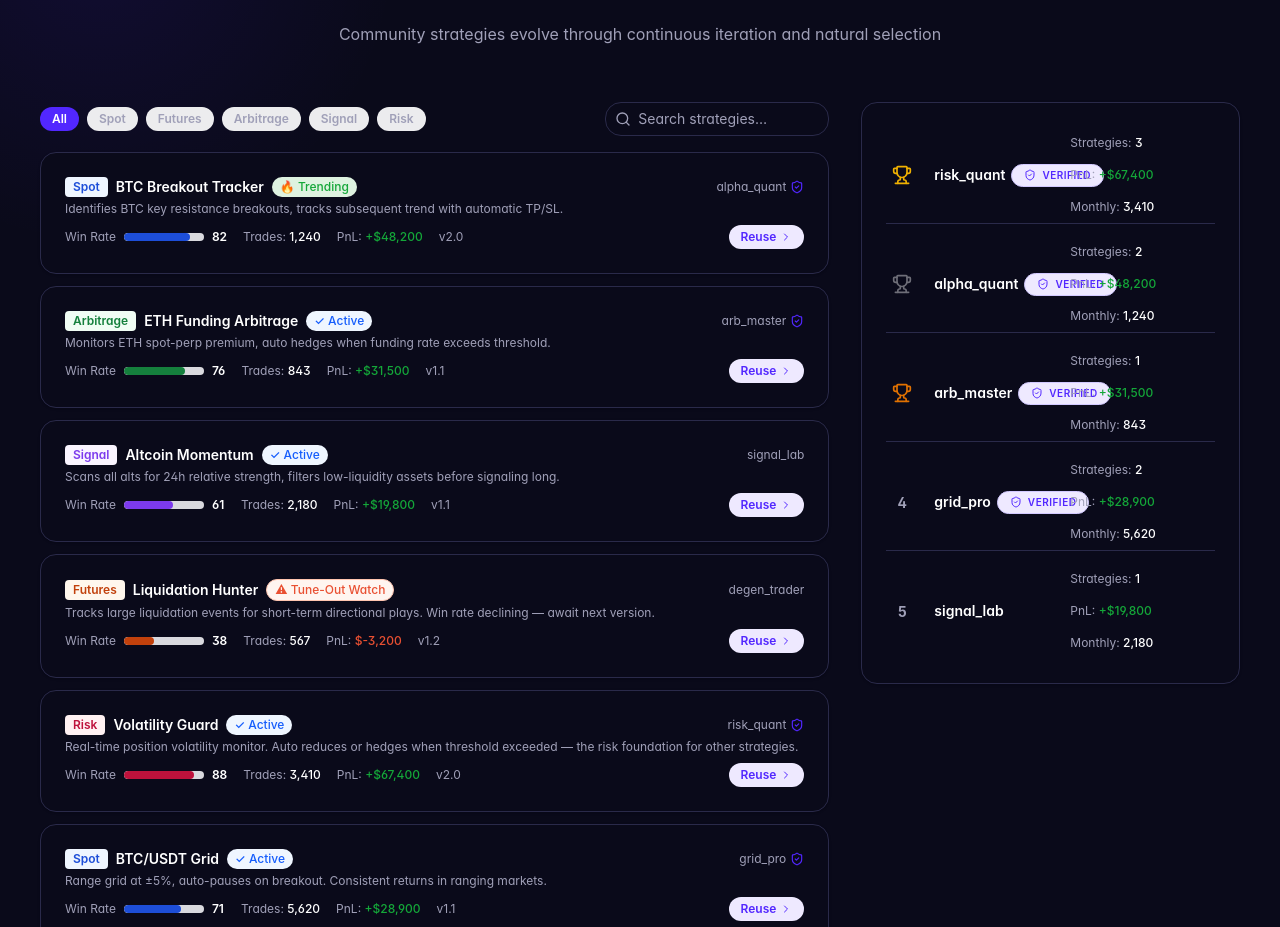
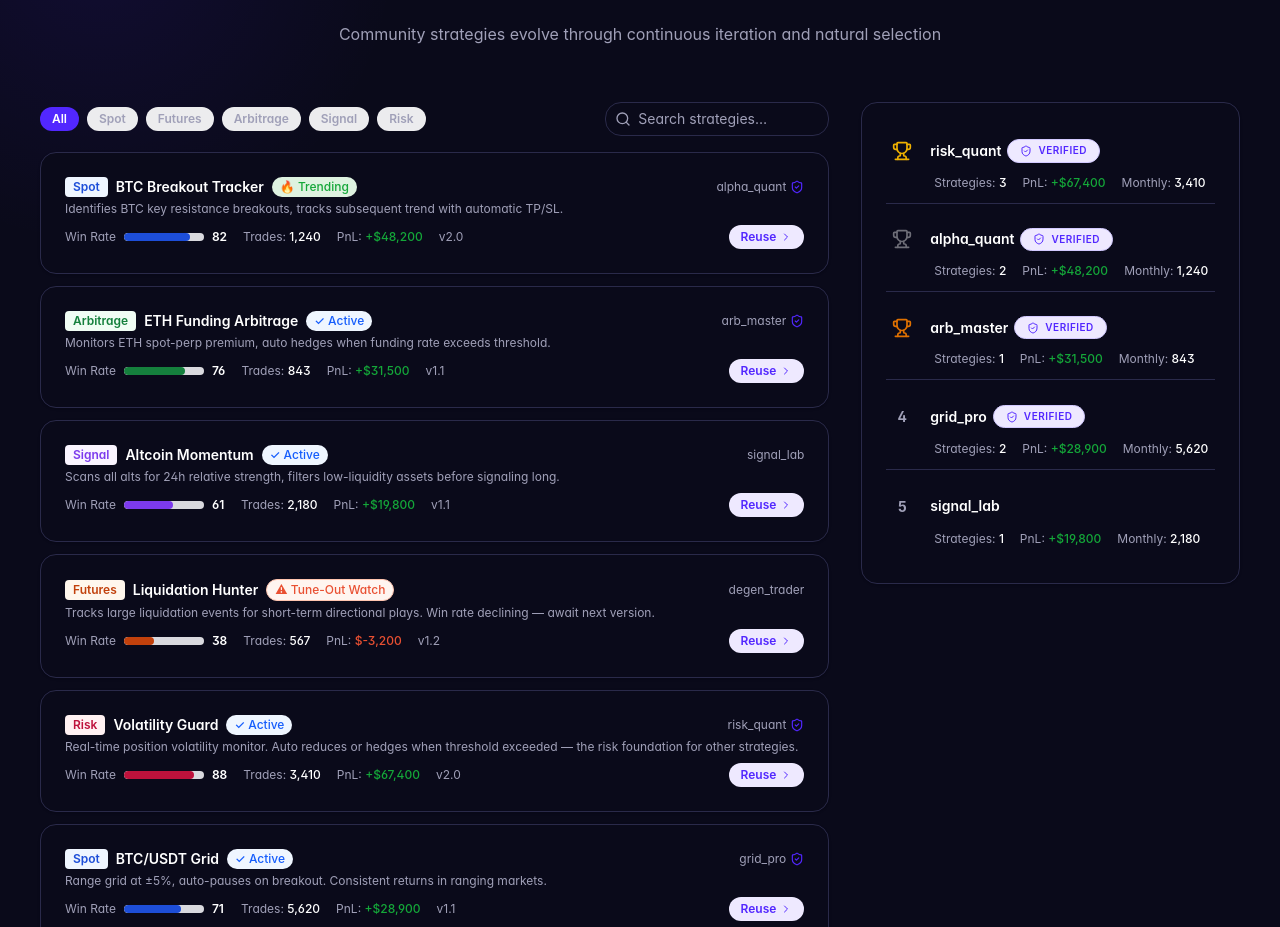
Before and after one commit to XXCRYPTO77/xxcrypto-gtm, a Next.js app: page /act3 in a window 1280 px wide. Shown: the part 4251-5178 px from the top of the page. Built offline with nearby package versions, Linux system fonts and the light colour scheme; a web font is replaced by a local one.

Commit message:
fix: ContributorRank layout — stats wrap to new line, no overlap with badge

```diff
--- a/src/modules/ecosystem/boards/EvolutionBoard/ContributorRank.tsx
+++ b/src/modules/ecosystem/boards/EvolutionBoard/ContributorRank.tsx
@@ -25,7 +25,7 @@ export function ContributorRank({ isZh }: ContributorRankProps) {
         {TOP_CONTRIBUTORS.map((c) => (
           <div
             key={c.rank}
-            className="flex items-center gap-4 py-2 border-b border-border last:border-0"
+            className="flex flex-wrap items-center gap-3 py-3 border-b border-border last:border-0"
           >
             {/* Rank */}
             <div className="flex-shrink-0 w-8 text-center">
@@ -37,10 +37,10 @@ export function ContributorRank({ isZh }: ContributorRankProps) {
             </div>
 
             {/* Name + verified */}
-            <div className="flex items-center gap-1.5 min-w-[120px]">
+            <div className="flex items-center gap-1.5 flex-shrink-0">
               <span className="text-sm font-semibold text-ink">{c.name}</span>
               {c.verified && (
-                <Badge tone="brand" className="text-[10px] px-1.5 py-0.5">
+                <Badge tone="brand" className="text-[10px] px-1.5 py-0.5 whitespace-nowrap">
                   <ShieldCheck className="h-3 w-3" />
                   {isZh ? '认证' : 'Verified'}
                 </Badge>
@@ -48,7 +48,7 @@ export function ContributorRank({ isZh }: ContributorRankProps) {
             </div>
 
             {/* Stats */}
-            <div className="flex flex-wrap items-center gap-4 ml-auto text-xs text-muted">
+            <div className="flex flex-wrap items-center gap-x-4 gap-y-1 w-full pl-12 text-xs text-muted">
               <span>
                 {isZh ? '策略' : 'Strategies'}: <span className="text-ink font-medium">{c.strategies}</span>
               </span>
```
